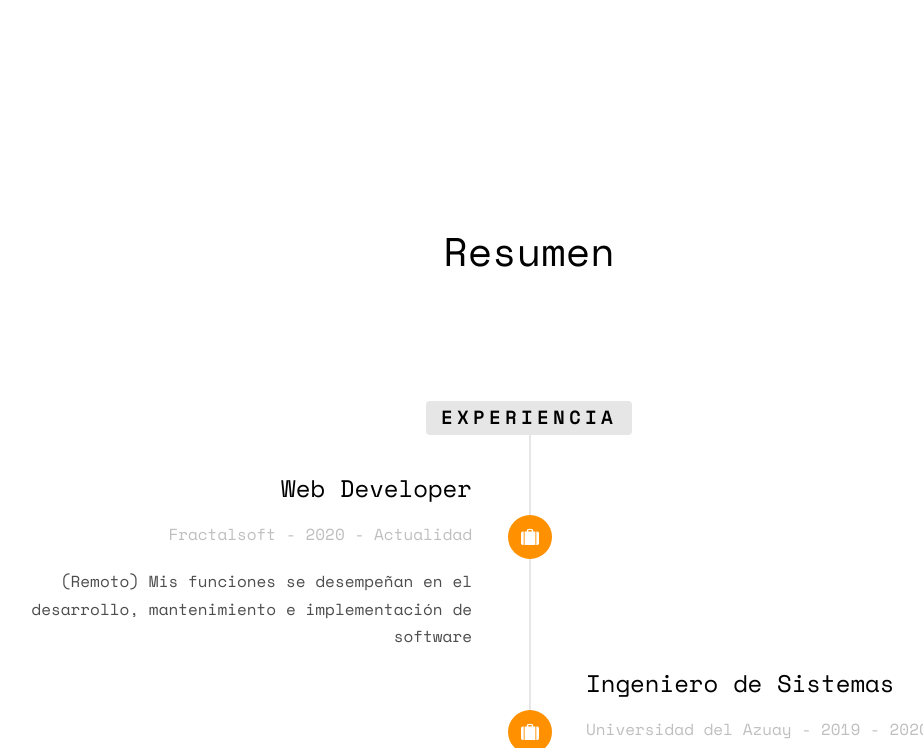
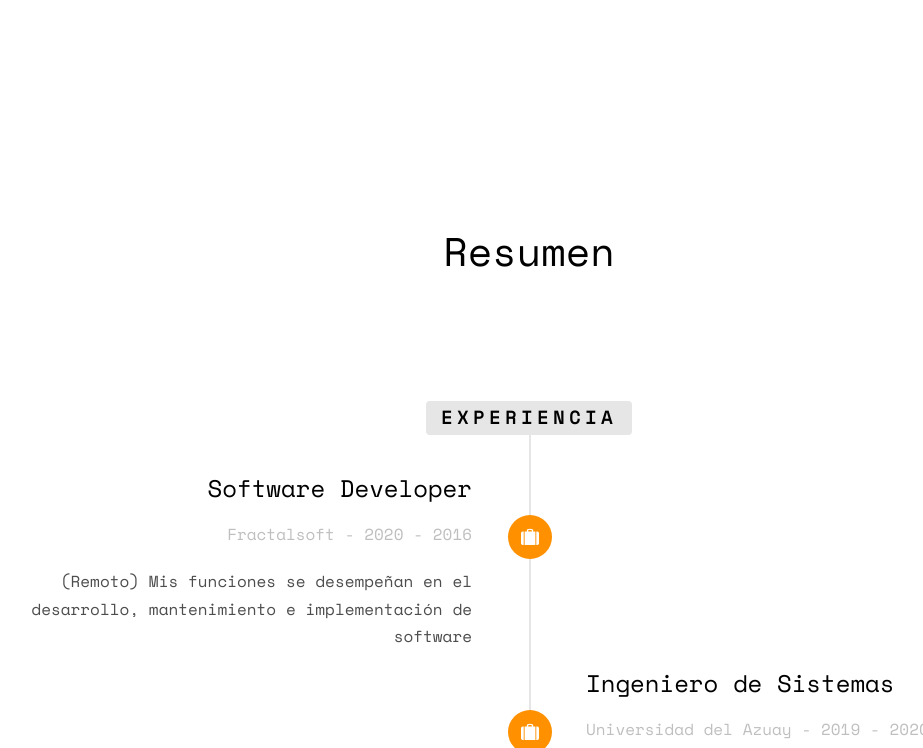
Before and after one commit to walter27/portafolio, a website: page pages/index.html in a window 1280 px wide. Shown: the part 1281-2029 px from the top of the page, without its empty margins (111-1034 px from the left). Drawn offline with nearby package versions, Linux system fonts and the light colour scheme; files whose address does not match are found by name.

Commit message:
fix:change text

```diff
--- a/pages/index.html
+++ b/pages/index.html
@@ -57,7 +57,7 @@
                             <div class="display-tc js-fullheight animate-box" data-animate-effect="fadeIn">
                                 <div class="profile-thumb" style="background: url(../images/icon.png);"></div>
                                 <h1><span>Walter Remache</span></h1>
-                                <h3><span>Web Developer</span></h3>
+                                <h3><span>Software Developer</span></h3>
                                 <p>
                                     <ul class="fh5co-social-icons">
                                         <li><a href="https://www.linkedin.com/in/walter-remache-zu%C3%B1a-696449179/" target="_blank"><i class="icon-linkedin2"></i></a></li>
@@ -120,8 +120,8 @@
                                 <div class="timeline-badge"><i class="icon-suitcase"></i></div>
                                 <div class="timeline-panel">
                                     <div class="timeline-heading">
-                                        <h3 class="timeline-title">Web Developer</h3>
-                                        <span class="company">Fractalsoft - 2020 - Actualidad</span>
+                                        <h3 class="timeline-title">Software Developer</h3>
+                                        <span class="company">Fractalsoft - 2020 - 2016</span>
                                     </div>
                                     <div class="timeline-body">
                                         <p>(Remoto) Mis funciones se desempeñan en el desarrollo, mantenimiento e implementación de software</p>
```
